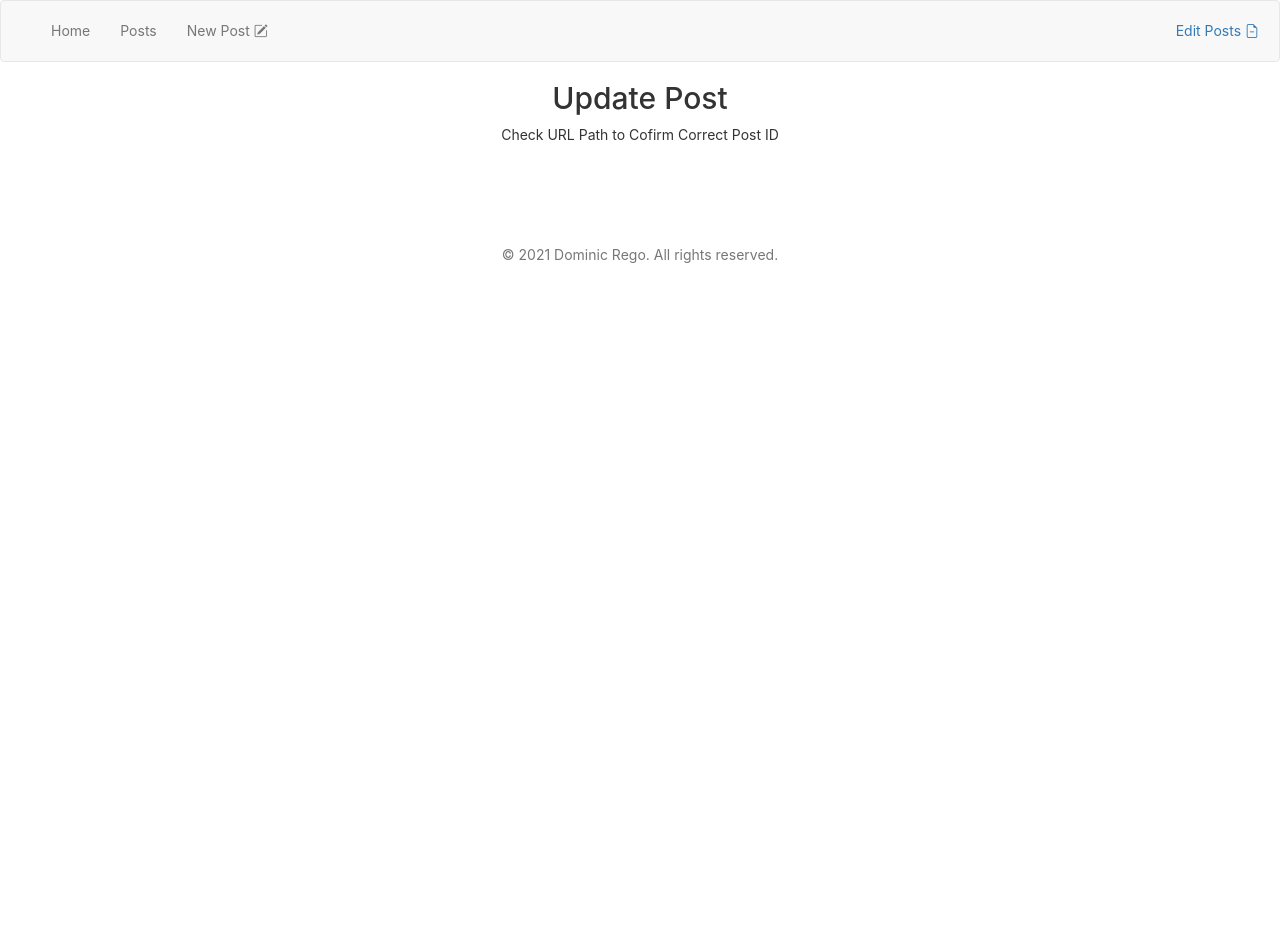
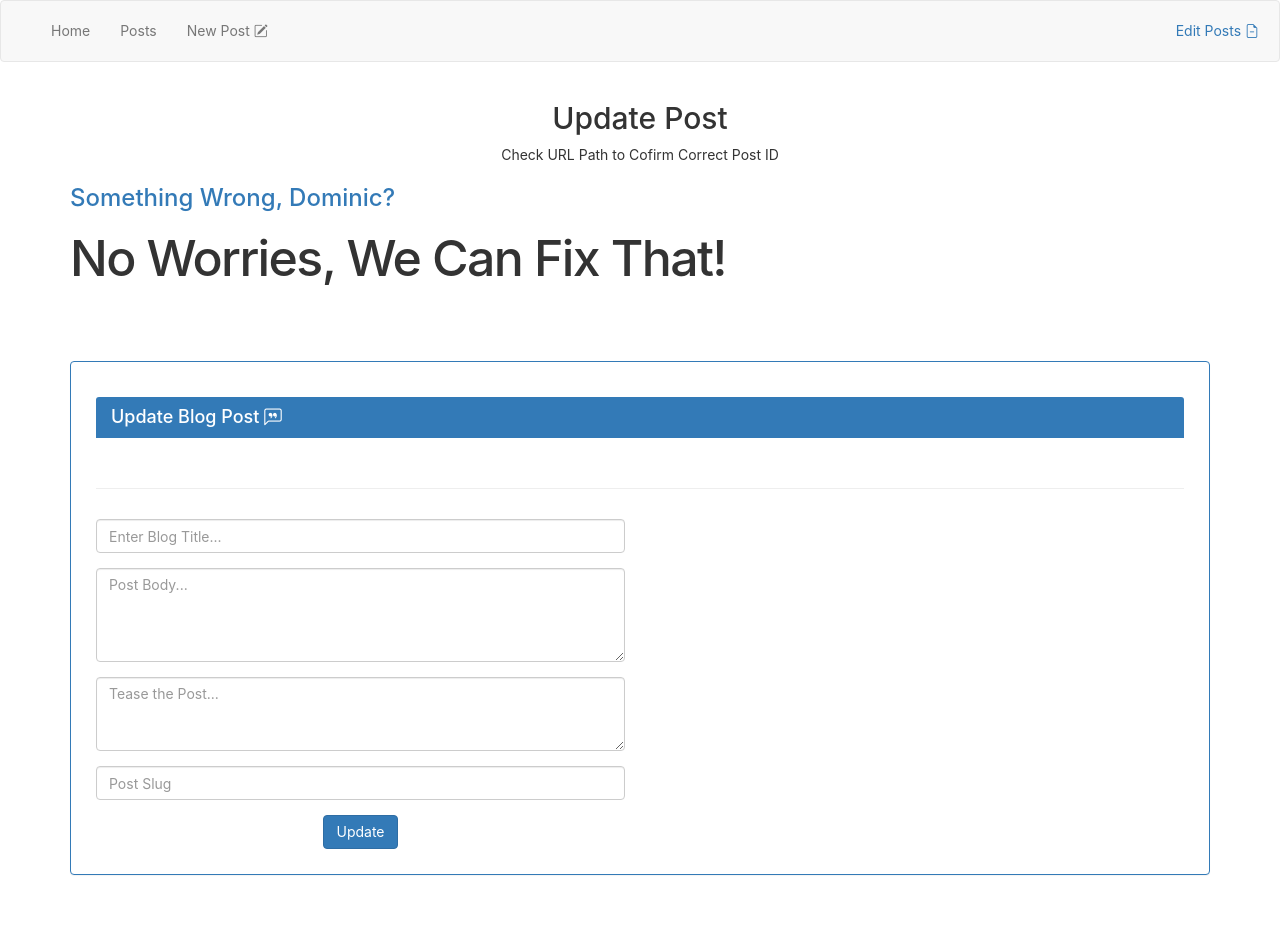
Before and after one commit to nooch-fifo/react-hooks, a React (Create React App) app: page /updatePost/1 in a window 1280 px wide. Shown: the top 952 px of the page. Before the commit the page ends 800 px from the top, so only its background shows below. Built offline with nearby package versions, Linux system fonts and the light colour scheme; no server answers.

Commit message:
Successfully added API for getPostById and Created Update Form

```diff
--- a/src/Components/UpdatePost.js
+++ b/src/Components/UpdatePost.js
@@ -1,15 +1,99 @@
-import React, { Component } from 'react';
+import React from 'react';
+import EditPostsService from '../Services/EditPostsService';
+import { withRouter } from 'react-router-dom';
+
 
 class UpdatePost extends React.Component {
+    constructor(props) {
+        super(props);
+        var today = new Date();
+        var currentDateTime = today.toISOString();
+        this.state = {
+            id: this.props.match.params.id,
+            title: '',
+            body: '',
+            teaser: '',
+            slug: '',
+            postedOn: currentDateTime,
+            author: ''
+        }
+    }
+    componentDidMount() {
+        if(this.state.id == -1){
+            return
+        }else{
+        EditPostsService.getPostById(this.state.id)
+            .then( (res) => {
+                console.log(res);
+                // let post = res.data;
+                // this.setState({
+                //     title: post.title,
+                //     body: post.body,
+                //     teaser: post.teaser,
+                //     slug: post.slug,
+                //     postedOn: post.postedOn
+                // });
+            });
+        }
+    }
 
-    render(){
-        return(
-            <div>
+    changeHandler = e => {
+        this.setState({ [e.target.name]: e.target.value })
+    }
+
+    updateHandler = e => {
+        e.preventDefault();
+        let post = {
+            title: this.state.title,
+            body: this.state.body,
+            teaser: this.state.teaser,
+            slug: this.state.slug,
+            postedOn: this.state.postedOn
+        };
+        console.log('updatedPost: ' + JSON.stringify(post))
+    }
+
+    render() {
+        console.log(this.state.id);
+        return (
+            <div class="container">
                 <h2>Update Post</h2>
                 <h7>Check URL Path to Cofirm Correct Post ID</h7>
+                <div className="greeting">
+                    <h3 class="text-left text-primary text-capitalize">Something wrong, Dominic?</h3>
+                    <h1 class="text-dark text-left">No Worries, We Can Fix That!</h1>
+                </div>
+                <div className="panel panel-primary" style={{ marginTop: 75, padding: 25 }}>
+                    <h4 class="panel-heading text-left">Update Blog Post <i class="bi bi-chat-left-quote" style={{ fontSize: 17.5 }}></i></h4>
+                    <hr style={{ marginTop: 50, marginBottom: 30 }} />
+                    <div className="row">
+                        <form onSubmit={this.updateHandler} className="text-center col-md-6">
+                            <div className="form-group">
+                                {/* <label>Blog Title</label> */}
+                                <input type="text" name="title" className="form-control" placeholder="Enter Blog Title..." size="55" value={this.state.title} onChange={this.changeHandler} />
+                            </div>
+                            <div className="form-group">
+                                <textarea rows="4" name="body" className="form-control" placeholder="Post Body..." size="55" value={this.state.body} onChange={this.changeHandler} />
+                            </div>
+                            <div className="form-group">
+                                <textarea rows="3" name="teaser" className="form-control" placeholder="Tease the Post..." size="55" value={this.state.teaser} onChange={this.changeHandler} />
+                            </div>
+                            <div className="form-group">
+                                <input type="text" name="slug" className="form-control" placeholder="Post Slug" size="55" value={this.state.slug} onChange={this.changeHandler} />
+                            </div>
+                            <div className="form-group">
+                                <input type="hidden" name="postedOn" className="form-control" placeholder="Date" size="55" value={this.state.postedOn} onChange={this.changeHandler} />
+                            </div>
+                            {/* <div>
+                                <input type="text" name="author" value={author} onChange={this.changeHandler} />
+                            </div> */}
+                            <button type="submit" className="btn btn-primary">Update</button>
+                        </form>
+                    </div>
+                </div>
             </div>
         )
     }
 }
 
-export default UpdatePost;
+export default withRouter(UpdatePost);
--- a/src/Services/EditPostsService.js
+++ b/src/Services/EditPostsService.js
@@ -1,4 +1,6 @@
 const deletePostAPI = "http://localhost:9990/delete"
+
+const getPostByIdAPI = "http://localhost:9990/posts"
 
 class EditPostsService {
     deletePost(id) {
@@ -12,6 +14,14 @@ class EditPostsService {
             })
             .then((res => res.text()));
     }
+
+    getPostById(id){
+        return fetch(getPostByIdAPI + '/' + id,
+        {
+            method: 'get'
+        })
+        .then((res => res.json()));
+    }
 }
 
 export default new EditPostsService();
```
